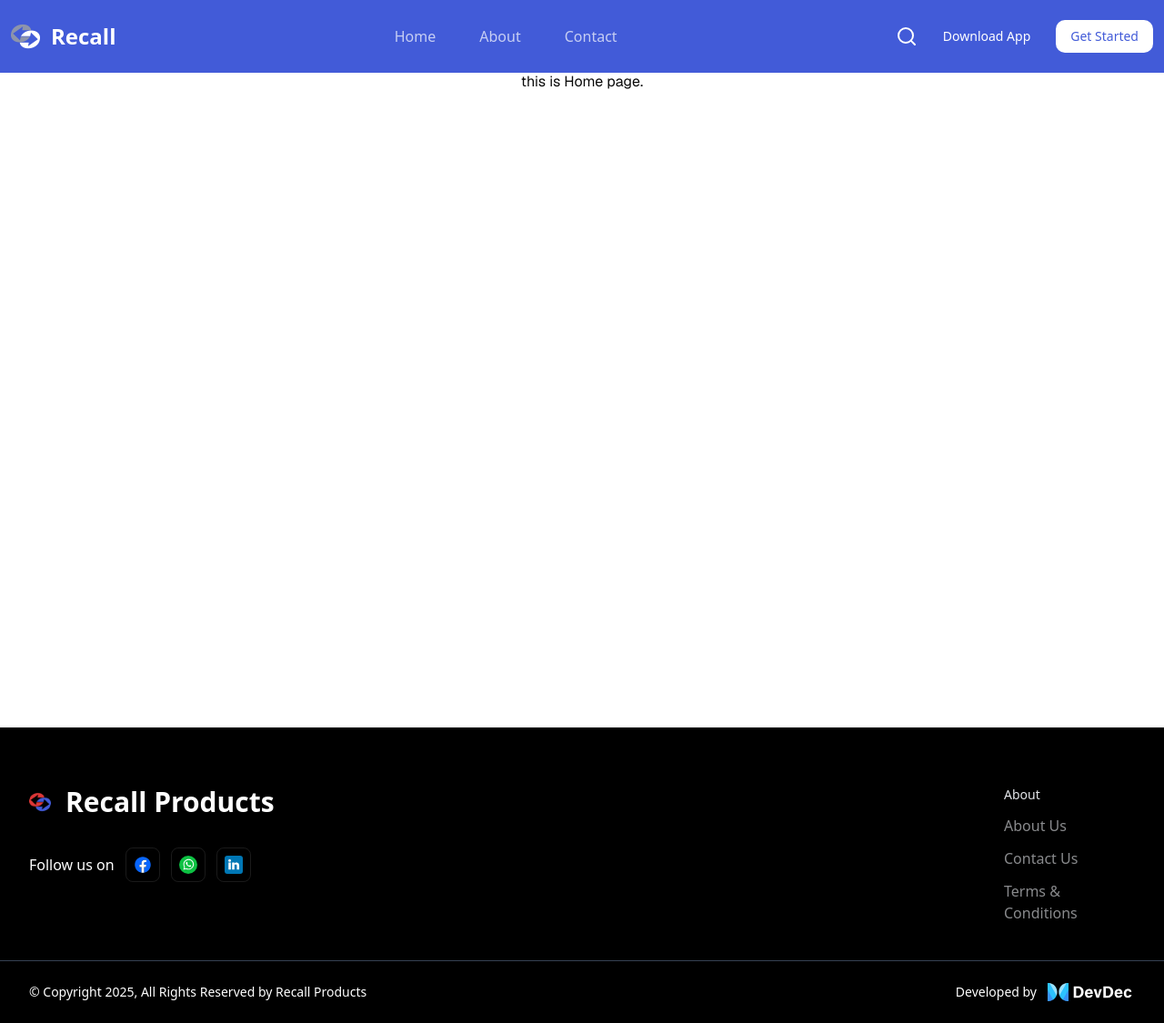
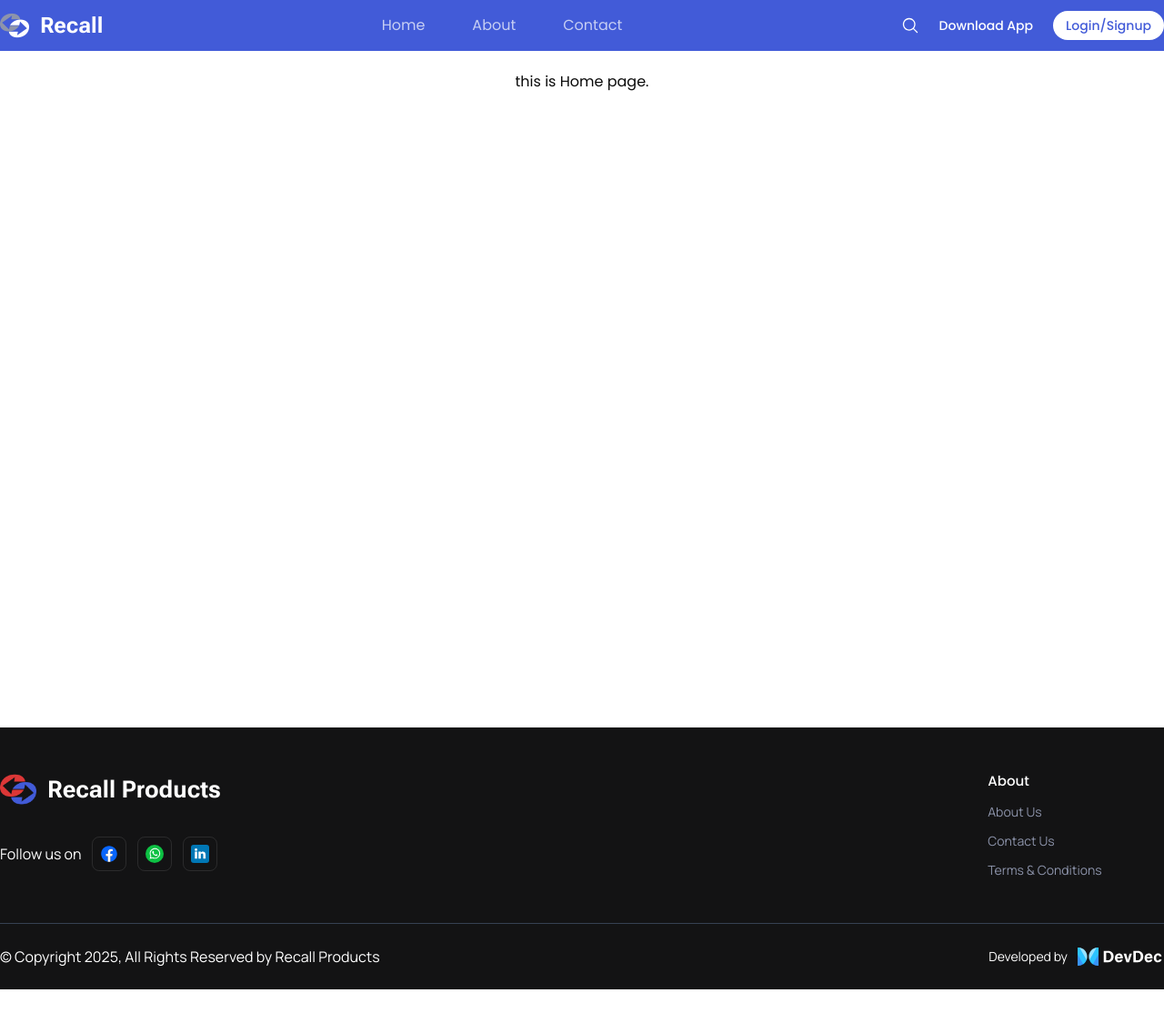
Before and after one commit to abjabbaragrncy/recall-app, a Next.js app: page / in a window 1280 px wide. Shown: the whole page at 91% size. After the commit the page ends 1088 px from the top, so only its background shows below. Built offline with nearby package versions, Linux system fonts and the light colour scheme.

Commit message:
Footer Fix

```diff
--- a/src/Font/Font.ts
+++ b/src/Font/Font.ts
@@ -1,14 +1,17 @@
-import { Roboto_Flex, Poppins, Manrope } from "next/font/google";
+import { Manrope, Poppins, Roboto_Flex } from "next/font/google";
 
 export const roboto_flex = Roboto_Flex({
   weight: ["400", "500", "600", "700", "800", "900"],
   subsets: ["latin"],
+  variable: "--font-roboto-flex",
 });
 export const poppins = Poppins({
   weight: ["400", "500", "600", "700", "800", "900"],
   subsets: ["latin"],
+  variable: "--font-poppins",
 });
 export const manrope = Manrope({
   weight: ["400", "500", "600", "700", "800"],
   subsets: ["latin"],
+  variable: "--font-manrope",
 });
--- a/src/app/globals.css
+++ b/src/app/globals.css
@@ -1,17 +1,20 @@
 @import "tailwindcss";
 @import "tw-animate-css";
-
-@custom-variant dark (&:is(.dark *));
+@custom-variant dark (&: is(.dark *));
 
 @theme inline {
   --color-Primary: var(--primary-bg);
   --color-BlackBg: #131314;
   --color-Subtitle: #595f71;
-  --color-Inactive: #8d94ab;
+  --color-Inactive: #fff;
+  --color-TextInactive: #8d94ab;
   --color-background: var(--background);
   --color-foreground: var(--foreground);
   --font-sans: var(--font-geist-sans);
   --font-mono: var(--font-geist-mono);
+  --font-roboto: var(--font-roboto-flex);
+  --font-poppins: var(--font-poppins);
+  --font-manrope: var(--font-manrope);
   --color-sidebar-ring: var(--sidebar-ring);
   --color-sidebar-border: var(--sidebar-border);
   --color-sidebar-accent-foreground: var(--sidebar-accent-foreground);
--- a/src/app/layout.tsx
+++ b/src/app/layout.tsx
@@ -1,18 +1,8 @@
 import Footer from "@/components/Footer";
 import Navbar from "@/components/Navbar";
 import type { Metadata } from "next";
-import { Geist, Geist_Mono } from "next/font/google";
+import { poppins } from "../Font/Font.ts";
 import "./globals.css";
-
-const geistSans = Geist({
-  variable: "--font-geist-sans",
-  subsets: ["latin"],
-});
-
-const geistMono = Geist_Mono({
-  variable: "--font-geist-mono",
-  subsets: ["latin"],
-});
 
 export const metadata: Metadata = {
   title: "Recall",
@@ -26,9 +16,7 @@ export default function RootLayout({
 }>) {
   return (
     <html lang="en">
-      <body
-        className={`${geistSans.variable} ${geistMono.variable} antialiased`}
-      >
+      <body className={`${poppins.className} antialiased`}>
         <header>
           <Navbar />
         </header>
--- a/src/components/Footer.tsx
+++ b/src/components/Footer.tsx
@@ -1,17 +1,16 @@
 import Image from "next/image";
 import Link from "next/link";
+import { manrope, roboto_flex } from "../font/Font.ts";
 
 const Footer = () => {
   return (
-    <div className="bg-black text-white">
-      <div className="max-w-7xl mx-auto pt-16 px-4 sm:px-8">
-        <div className="flex flex-col lg:flex-row justify-between lg:space-x-10 space-y-10 lg:space-y-0">
-          <div className="flex flex-col justify-start items-start space-y-8 w-full lg:w-[500px]">
-            <div className="flex flex-col justify-start items-start space-y-6 w-full">
+    <div className="bg-BlackBg text-white">
+      <div className="max-w-7xl mx-auto flex flex-col lg:flex-row  justify-between py-12 gap-10">
+        <div className="flex flex-col justify-start items-start space-y-8 w-full lg:w-[1080px]">
           <Link href="/">
-                <div className="flex items-center space-x-4">
+            <div className="flex items-center space-x-3 w-full">
               <Image
-                    className="h-6 w-auto rounded-lg object-contain"
+                className="rounded-lg object-contain"
                 src="/assets/logo/Logo.png"
                 alt="Logo"
                 width={40}
@@ -19,15 +18,18 @@ const Footer = () => {
                 priority
                 decoding="async"
               />
-
-                  <p className="text-2xl sm:text-3xl font-bold text-white">
+              <p
+                className={`text-[26px]  font-bold text-white ${roboto_flex.className}`}
+              >
                 Recall Products
               </p>
             </div>
           </Link>
-            </div>
+
           <div className="flex items-center space-x-3">
-              <p className="text-[16px]">Follow us on</p>
+            <p className={`text-[16px] font-normal ${manrope.className}`}>
+              Follow us on
+            </p>
             <Link
               href="https://www.facebook.com/wellsnap "
               aria-label="Visit our Facebook page"
@@ -80,34 +82,39 @@ const Footer = () => {
             </Link>
           </div>
         </div>
-          <div className="flex flex-row space-x-8 sm:space-x-16">
-            <div className="flex flex-col space-y-3 w-28 sm:w-36">
-              <Link href="#about">
-                <p className="text-sm text-gray-200">About</p>
+        <div className="flex flex-col space-y-3 w-[200px]">
+          <Link href="/about">
+            <p className="text-[15px] font-medium text-Inactive font-manrope">
+              About
+            </p>
           </Link>
-              <Link href="#about">
-                <p className="text-base text-gray-200 opacity-60">About Us</p>
+          <Link href="/about">
+            <p className={`text-sm text-TextInactive ${manrope.className}`}>
+              About Us
+            </p>
           </Link>
-              <Link href="our-manifesto.html">
-                <p className="text-base text-gray-200 opacity-60">Contact Us</p>
+          <Link href="/contact">
+            <p className={`text-sm text-TextInactive ${manrope.className}`}>
+              Contact Us
+            </p>
           </Link>
-              <Link href="terms-of-services.html">
-                <p className="text-base text-gray-200 opacity-60">
+          <Link href="/terms-of-services">
+            <p className={`text-sm text-TextInactive ${manrope.className}`}>
               Terms & Conditions
             </p>
           </Link>
         </div>
       </div>
-        </div>
-      </div>
-      <div className="border-t border-gray-700 text-Gray mt-10">
-        <div className="py-6 flex flex-col md:flex-row justify-between items-center text-xs sm:text-sm mx-auto max-w-7xl px-4 sm:px-8">
-          <p>
+      <div className="border-t border-gray-700">
+        <div className="py-6 flex flex-col md:flex-row justify-between items-center mx-auto max-w-7xl">
+          <p className={`text-[16px] font-normal ${manrope.className}`}>
             © Copyright {new Date().getFullYear()}, All Rights Reserved by
             Recall Products
           </p>
           <div className="flex items-center gap-2 mt-2 md:mt-0">
-            <p>Developed by</p>
+            <p className={`text-sm font-normal ${manrope.className}`}>
+              Developed by
+            </p>
             <Link
               href="https://devdec.ca"
               target="_blank"
@@ -115,7 +122,7 @@ const Footer = () => {
             >
               <Image
                 src="/assets/logo/devdec.svg"
-                width={100}
+                width={98}
                 height={20}
                 alt="devdec logo"
                 className="h-5"
--- a/src/components/Navbar.tsx
+++ b/src/components/Navbar.tsx
@@ -1,15 +1,22 @@
-import { Search } from "lucide-react";
+"use client";
+import { MagnifyingGlass } from "@phosphor-icons/react";
 import Image from "next/image";
 import Link from "next/link";
+import { usePathname } from "next/navigation";
+import { useState } from "react";
+import { roboto_flex } from "../font/Font.ts";
+const Navbar = () => {
+  const [isMenuOpen, setIsMenuOpen] = useState(false);
 
-const Navbar = () => {
+  const pathname = usePathname();
+
   return (
     <nav
       id="navbar"
       className="fixed top-0 left-0 w-full z-50 bg-Primary transition-shadow duration-300"
     >
-      <div className="mx-auto max-w-7xl px-3">
-        <nav className="flex flex-wrap items-center justify-between py-5">
+      <div className="mx-auto max-w-7xl sm:px-3 lg:px-0">
+        <nav className="flex flex-wrap items-center justify-between py-3">
           <div className="flex items-center space-x-3">
             <Image
               src="/assets/logo/LogoLight.png"
@@ -17,7 +24,10 @@ const Navbar = () => {
               height={32}
               alt="wellsnap"
             />
-            <a href="#" className="text-2xl font-bold text-white">
+            <a
+              href="#"
+              className={`text-2xl font-bold text-white ${roboto_flex.className}`}
+            >
               Recall
             </a>
           </div>
@@ -25,42 +35,54 @@ const Navbar = () => {
           <div className="hidden lg:flex items-center space-x-6">
             <Link
               href="/"
-              className="text-white/70 px-3 py-2 hover:bg-white/10 hover:text-white hover:rounded-lg transition-all duration-400"
+              className={`px-3.5 py-1 rounded-full transition-all duration-400 ${
+                pathname === "/about"
+                  ? "text-white bg-white/20"
+                  : "text-white/70 hover:bg-white/20 hover:text-Inactive"
+              }`}
             >
               Home
             </Link>
             <Link
               href="/about"
-              className="text-white/70 px-3 py-2 hover:bg-white/10 hover:text-white hover:rounded-lg transition-all duration-400"
+              className={`px-3.5 py-1 rounded-full transition-all duration-400 ${
+                pathname === "/about"
+                  ? "text-white bg-white/20"
+                  : "text-white/70 hover:bg-white/20 hover:text-Inactive"
+              }`}
             >
               About
             </Link>
             <Link
               href="/contact"
-              className="text-white/70 px-3 py-2 hover:text-white hover:bg-white/10 hover:rounded-lg transition-all duration-400"
+              className={`px-3.5 py-1 rounded-full transition-all duration-400 ${
+                pathname === "/contact"
+                  ? "text-white bg-white/20"
+                  : "text-white/70 hover:bg-white/20 hover:text-Inactive"
+              }`}
             >
               Contact
             </Link>
           </div>
 
-          <div className="hidden lg:flex items-center space-x-3">
+          <div className="flex items-center space-x-2">
             <div>
-              <Search className="text-white" />
+              <MagnifyingGlass size={20} className="text-white" />
             </div>
             <button
               id="open-modal"
-              className="font-medium py-2 px-4 text-white rounded-xl text-sm ease-in-out hover:bg-white/10 transition-all duration-400 cursor-pointer"
+              className="hidden lg:block font-medium px-3.5 py-1 text-white rounded-xl text-sm  cursor-pointer"
             >
               Download App
             </button>
-            <button className="py-2 px-4 bg-white text-Primary hover:shadow-xl/20 rounded-lg text-sm font-medium cursor-pointer">
-              Get Started
+            <button className="py-1.5 px-3.5 bg-white text-Primary hover:shadow-xl/20 rounded-full text-sm font-medium cursor-pointer">
+              Login/Signup
             </button>
           </div>
 
           <div className="lg:hidden relative">
-            <button
-              id="menu-toggle"
+            <utton
+              onClick={() => setIsMenuOpen(!isMenuOpen)}
               className="text-white text-2xl focus:outline-none"
               aria-label="Toggle Menu"
             >
@@ -68,7 +90,7 @@ const Navbar = () => {
               <span id="close-icon" className="hidden">
                 ✖
               </span>
-            </button>
+            </utton>
 
             <ul
               id="mobile-menu"
```
Lines whose indentation alone changed are shown as unchanged.
